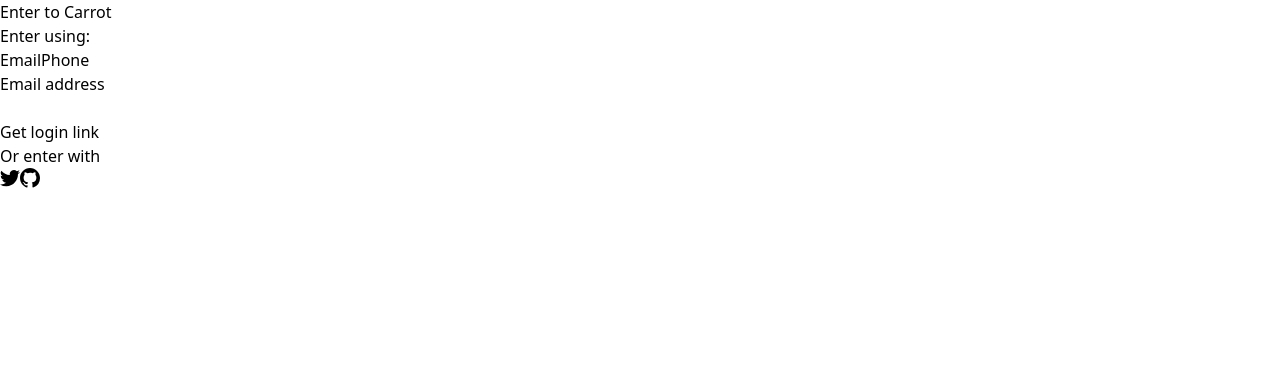
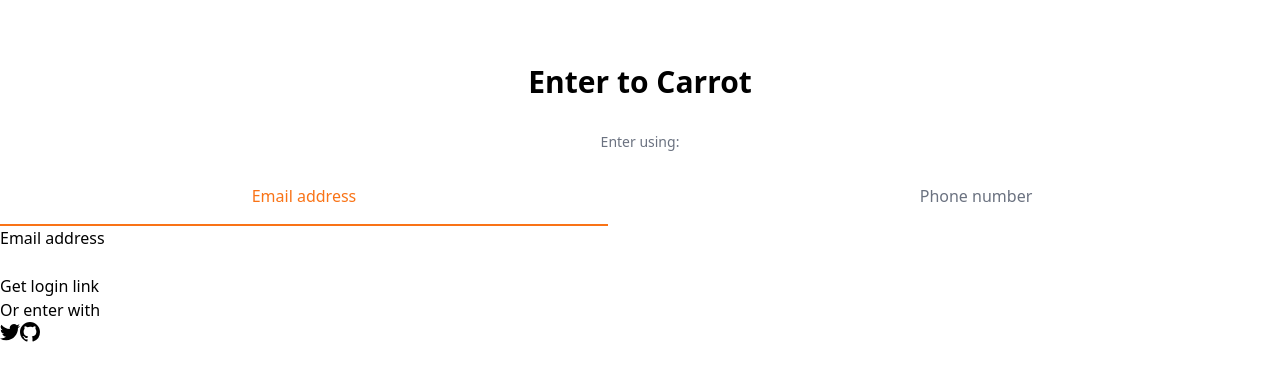
Before and after one commit to githong-kr/nomad-carrot, a Next.js app: page /enter in a window 1280 px wide. Shown: the top 380 px of the page. Built offline with nearby package versions, Linux system fonts and the light colour scheme.

Commit message:
make title & tab

```diff
--- a/pages/enter.tsx
+++ b/pages/enter.tsx
@@ -1,18 +1,42 @@
 import { useState } from 'react';
+
+const cls = (...classnames: string[]) => {
+  return classnames.join(' ');
+};
 
 export default function Enter() {
   const [method, setMethod] = useState<'email' | 'phone'>('email');
   const onEmailClick = () => setMethod('email');
   const onPhoneClick = () => setMethod('phone');
   return (
-    <div>
-      <h3>Enter to Carrot</h3>
-      <div>
-        <div>
-          <h5>Enter using:</h5>
-          <div>
-            <button onClick={onEmailClick}>Email</button>
-            <button onClick={onPhoneClick}>Phone</button>
+    <div className="mt-16">
+      <h3 className="text-center text-3xl font-bold">Enter to Carrot</h3>
+      <div className="mt-8">
+        <div className="flex flex-col items-center">
+          <h5 className="text-sm font-medium text-gray-500">Enter using:</h5>
+          <div className="mt-8 grid w-full grid-cols-2 gap-16">
+            <button
+              className={cls(
+                'border-b-2 pb-4 font-medium ',
+                method === 'email'
+                  ? 'border-orange-500  text-orange-500'
+                  : 'border-transparent text-gray-500'
+              )}
+              onClick={onEmailClick}
+            >
+              Email address
+            </button>
+            <button
+              className={cls(
+                'border-b-2 pb-4 font-medium',
+                method === 'phone'
+                  ? 'border-orange-500  text-orange-500'
+                  : 'border-transparent text-gray-500'
+              )}
+              onClick={onPhoneClick}
+            >
+              Phone number
+            </button>
           </div>
         </div>
         <form>
```
